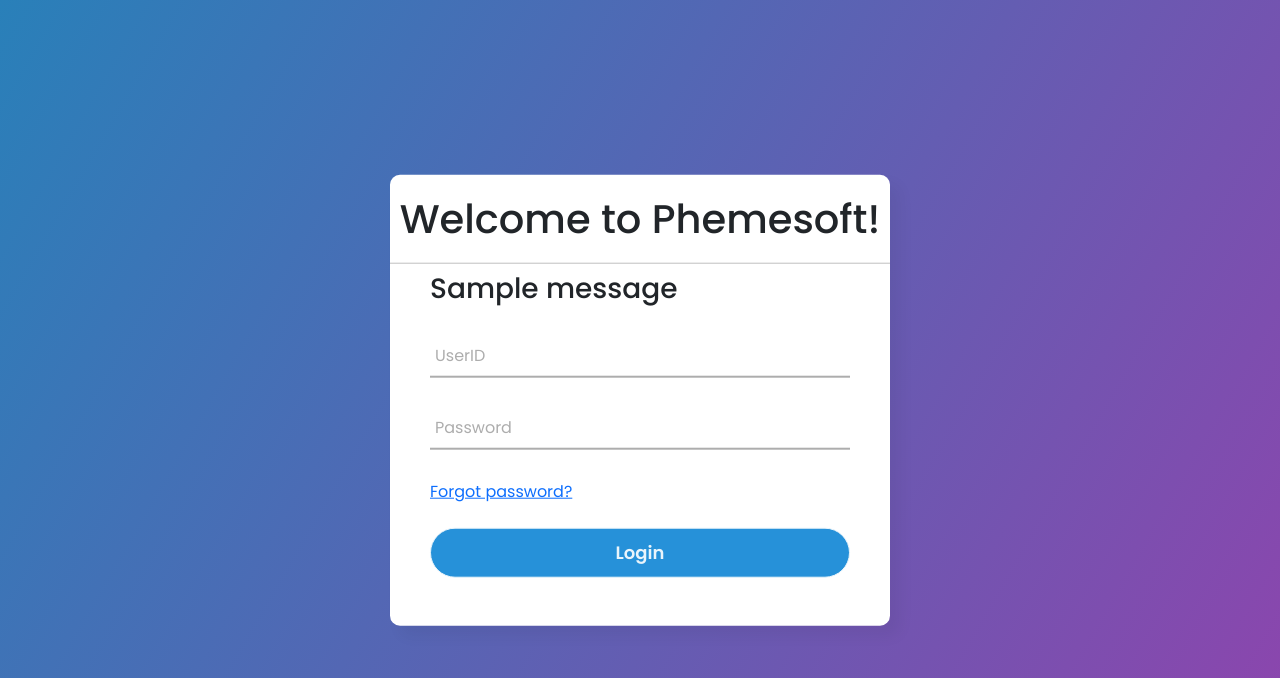
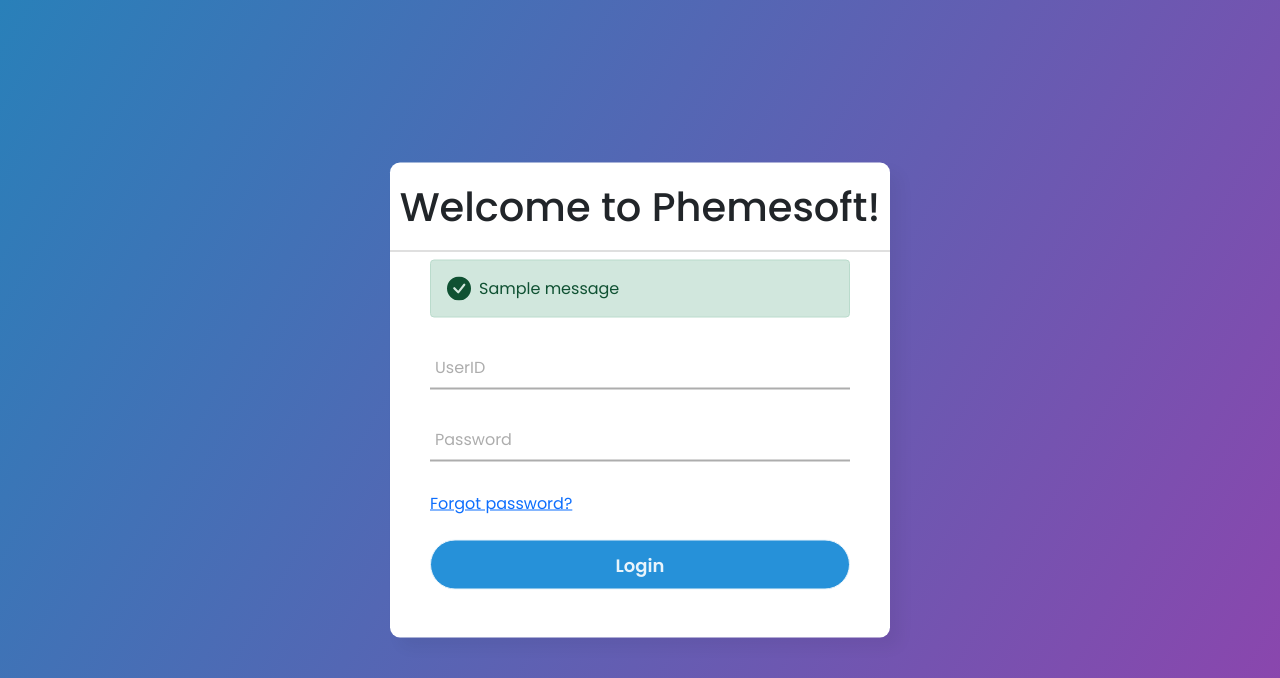
Before and after one commit to takud1/HR-Employee-WebApp, a Django app: page /login/ in a window 1280 px wide. Shown: the top 678 px of the page. Run offline with Django 3.2, Linux system fonts and the light colour scheme; one stand-in notice (Sample message) is shown.

Commit message:
Added login screen msgs

```diff
--- a/templates/login.html
+++ b/templates/login.html
@@ -19,7 +19,25 @@
         <h1>Welcome to Phemesoft!</h1>
         <form method="POST">
             {% for message in messages %}
-            <h3>{{message}}</h3>
+            {% if message.tags == 'success' %}
+            <div class="alert alert-success d-flex align-items-center" role="alert">
+                <svg xmlns="http://www.w3.org/2000/svg" width="24" height="24" fill="currentColor" class="bi flex-shrink-0 me-2" viewBox="0 0 16 16">
+                    <path d="M16 8A8 8 0 1 1 0 8a8 8 0 0 1 16 0zm-3.97-3.03a.75.75 0 0 0-1.08.022L7.477 9.417 5.384 7.323a.75.75 0 0 0-1.06 1.06L6.97 11.03a.75.75 0 0 0 1.079-.02l3.992-4.99a.75.75 0 0 0-.01-1.05z"/>
+                </svg>
+                <div>
+                {{message}}
+                </div>
+            </div>
+            {% elif message.tags == 'error' %}
+            <div class="alert alert-danger d-flex align-items-center" role="alert">
+            <svg xmlns="http://www.w3.org/2000/svg" width="24" height="24" fill="currentColor" class="bi bi-exclamation-triangle-fill me-2" viewBox="0 0 16 16">
+                <path d="M8.982 1.566a1.13 1.13 0 0 0-1.96 0L.165 13.233c-.457.778.091 1.767.98 1.767h13.713c.889 0 1.438-.99.98-1.767L8.982 1.566zM8 5c.535 0 .954.462.9.995l-.35 3.507a.552.552 0 0 1-1.1 0L7.1 5.995A.905.905 0 0 1 8 5zm.002 6a1 1 0 1 1 0 2 1 1 0 0 1 0-2z"/>
+            </svg>
+            <div>
+                {{message}}
+            </div>
+            </div>
+            {% endif %}
             {% endfor %}
             {% csrf_token %}
             <div class="txt_field">
```
Also changed, not shown: db.sqlite3.
